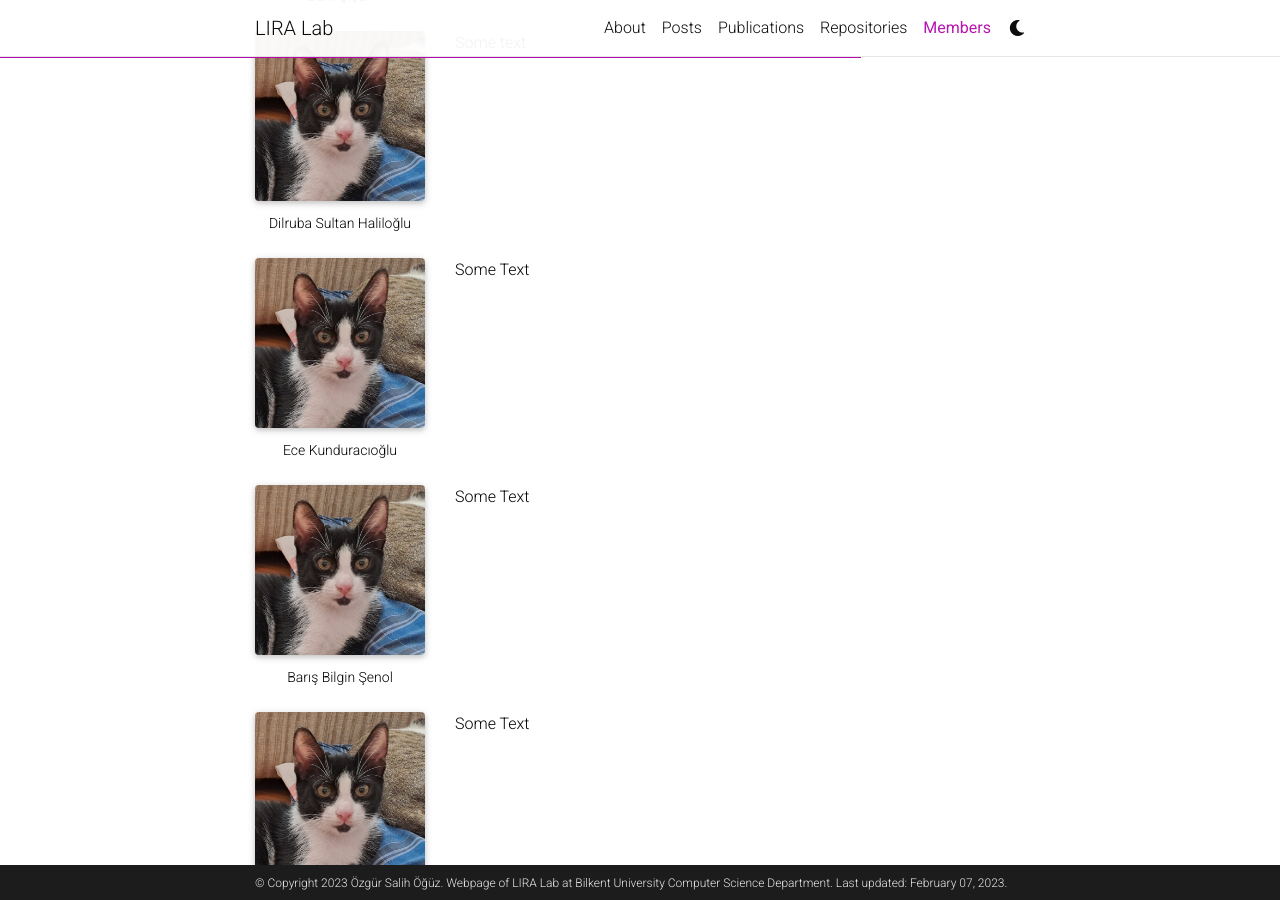
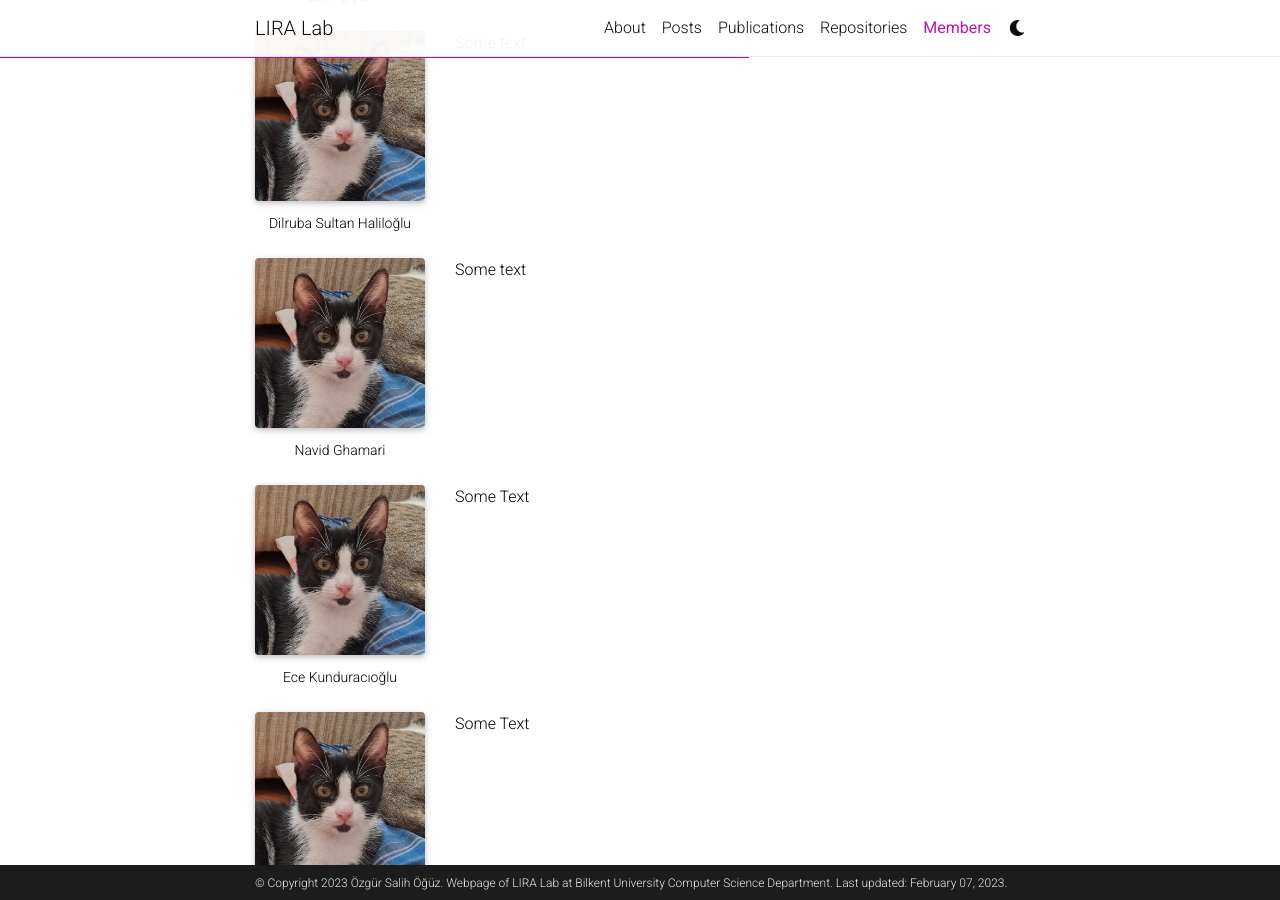
Before and after one commit to Bilkent-LiRA/bilkent-lira.github.io, a Jekyll site: the page built from _pages/members.md, in a window 1280 px wide and 900 px high, scrolled down 1021 px. Built offline with Jekyll 4.4.1, drawn with Linux system fonts in a browser that asks for light colours; full-size pictures stand in for the smaller copies a plugin makes; comment, search, counter and statistics services are not loaded; a style sheet for code colours, icons or effects is not loaded.

Commit message:
added navid

```diff
--- a/_pages/members.md
+++ b/_pages/members.md
@@ -55,6 +55,15 @@ nav_order: 3
 
 <div class="row justify-content-sm-center">
     <div class="col-sm-3 mt-3 mt-md-0">
+        {% include figure.html path="assets/img/member_finegentleman.jpg" title="member_finegentleman" class="img-fluid rounded z-depth-1" caption="Navid Ghamari" %}
+    </div>
+    <div class="col-sm-9 mt-3 mt-md-0">
+        Some text
+    </div>
+</div>
+
+<div class="row justify-content-sm-center">
+    <div class="col-sm-3 mt-3 mt-md-0">
         {% include figure.html path="assets/img/member_finegentleman.jpg" title="member_finegentleman" class="img-fluid rounded z-depth-1" caption="Ece Kunduracıoğlu" %}
     </div>
     <div class="col-sm-9 mt-3 mt-md-0">
```
